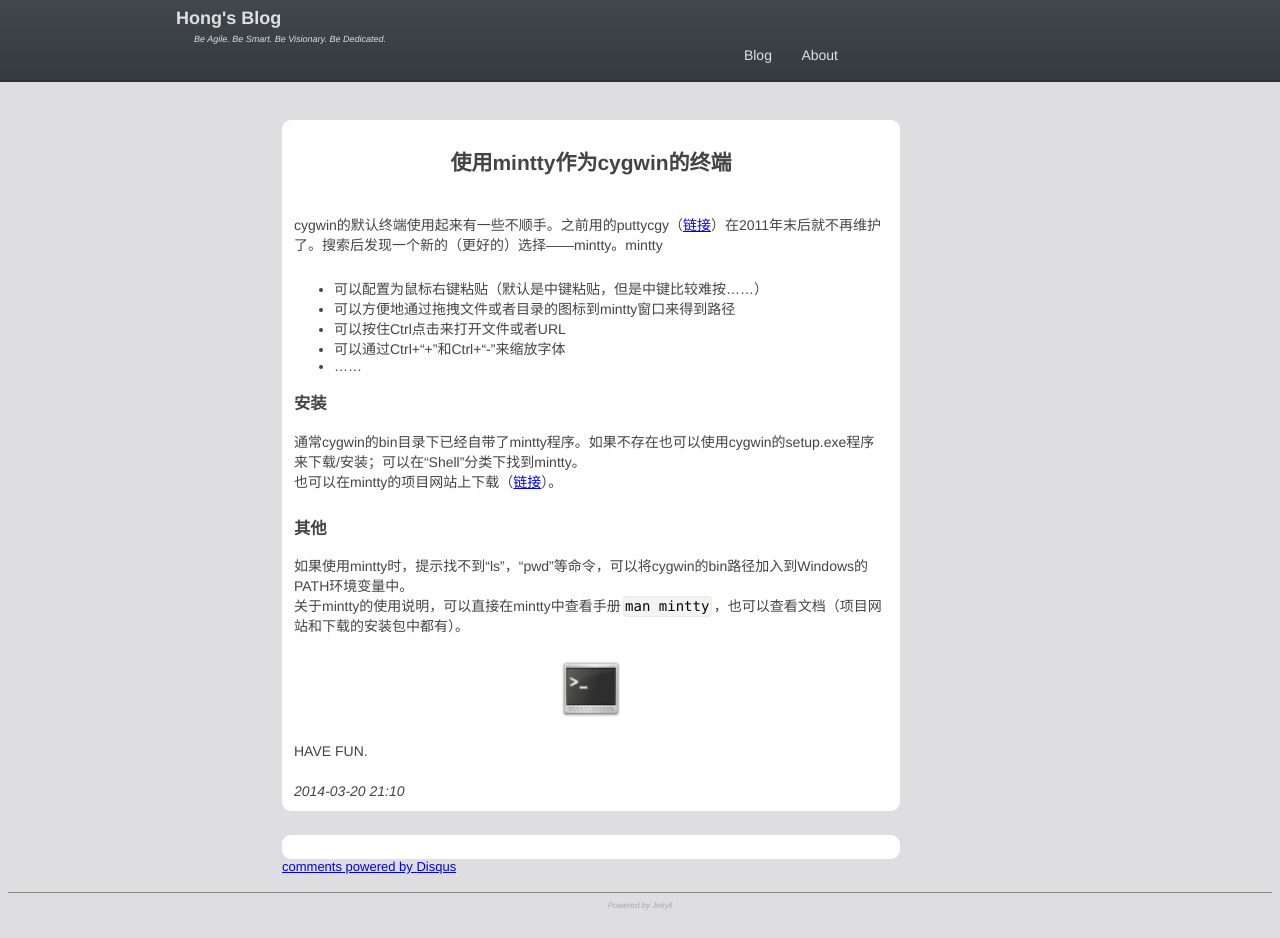
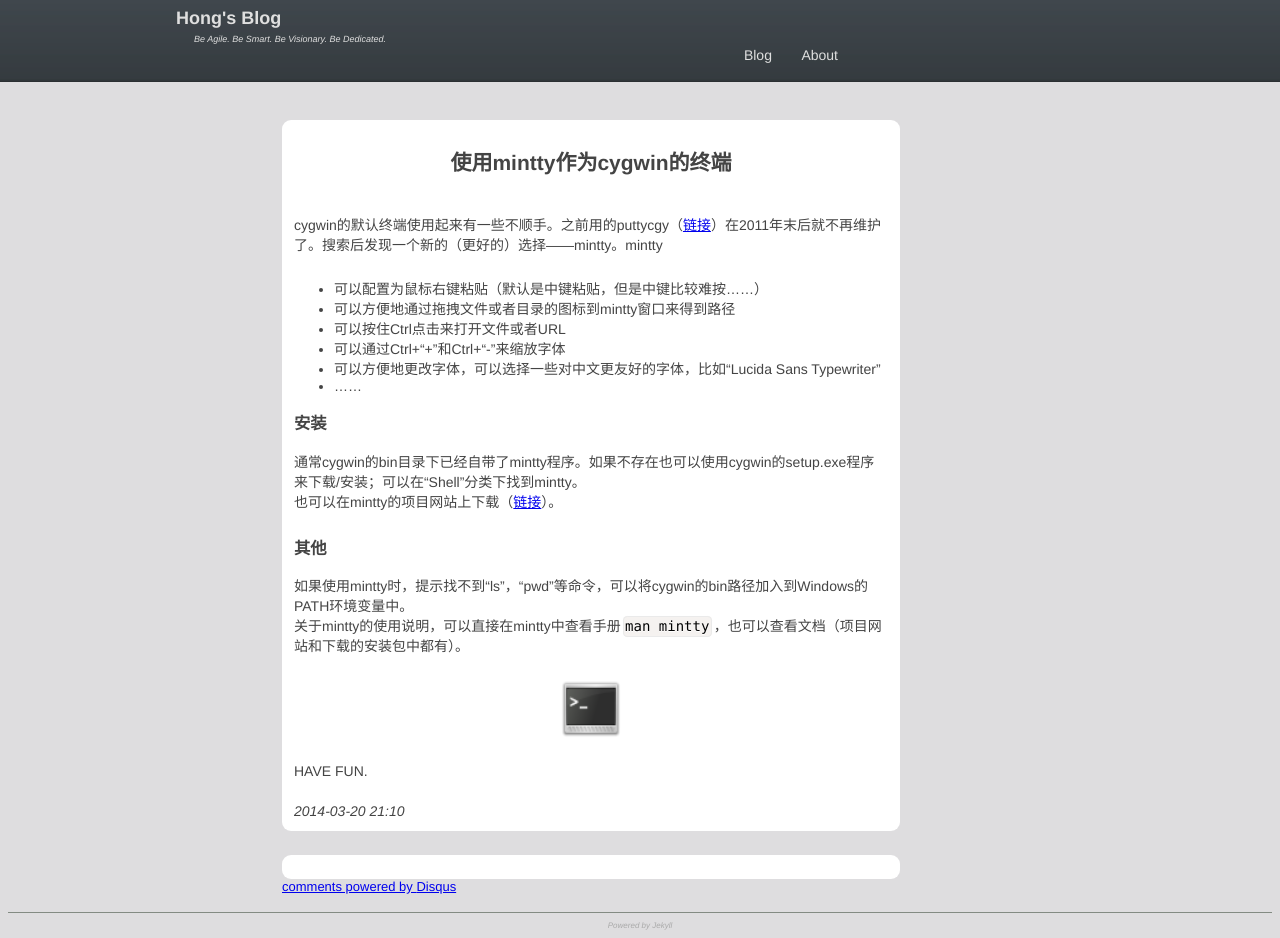
Before and after one commit to RockHong/rockhong.github.com, a Jekyll site: the page built from _posts/2014-03-20-mintty-as-cygwin-terminal.md, in a window 1280 px wide. Built offline with Jekyll 4.4.1, drawn with Linux system fonts in a browser that asks for light colours; comment, search, counter and statistics services are not loaded.

Commit message:
Update 2014-03-20-mintty-as-cygwin-terminal.md

```diff
--- a/_posts/2014-03-20-mintty-as-cygwin-terminal.md
+++ b/_posts/2014-03-20-mintty-as-cygwin-terminal.md
@@ -19,6 +19,7 @@ cygwin的默认终端使用起来有一些不顺手。之前用的puttycgy（[
 * 可以方便地通过拖拽文件或者目录的图标到mintty窗口来得到路径
 * 可以按住Ctrl点击来打开文件或者URL
 * 可以通过Ctrl+“+”和Ctrl+“-”来缩放字体
+* 可以方便地更改字体，可以选择一些对中文更友好的字体，比如“Lucida Sans Typewriter”
 * ……
 
 ###安装
```
